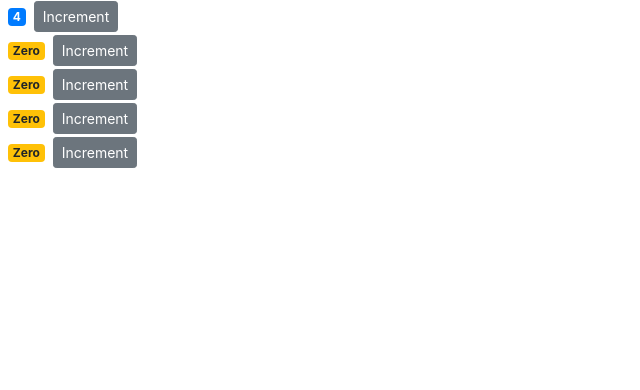
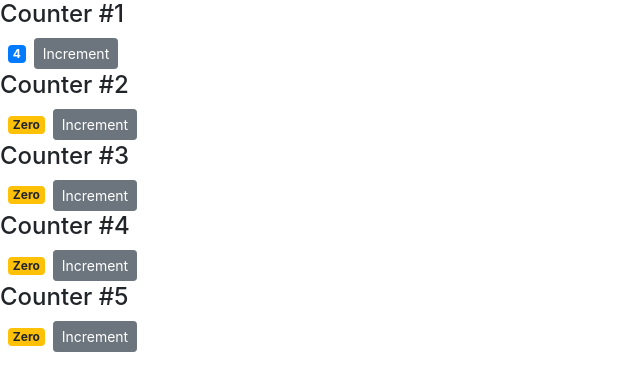
Before and after one commit to ArgieOlendan/counter-app-react, a React (Create React App) app: page / in a window 1280 px wide. Shown: the top 390 px of the page, without its empty margins (0-640 px from the left). Built offline with nearby package versions, Linux system fonts and the light colour scheme.

Commit message:
passing children

```diff
--- a/src/components/counter.jsx
+++ b/src/components/counter.jsx
@@ -17,6 +17,7 @@
   render() {
     return (
       <div>
+        {this.props.children}
         <span className={this.getBadgeClasses()}>{this.formatCount()}</span>
         <button
           onClick={this.handleIncrement}
--- a/src/components/counters.jsx
+++ b/src/components/counters.jsx
@@ -16,7 +16,9 @@
     return (
       <div>
         {this.state.counters.map((counter) => (
-          <Counter key={counter.id} value={counter.value} selected={true} />
+          <Counter key={counter.id} value={counter.value} selected={true}>
+            <h4>Counter #{counter.id}</h4>
+          </Counter>
         ))}
       </div>
     );
```
Also changed, not shown: 1 other file (tests, documents, lock files or other folders).
